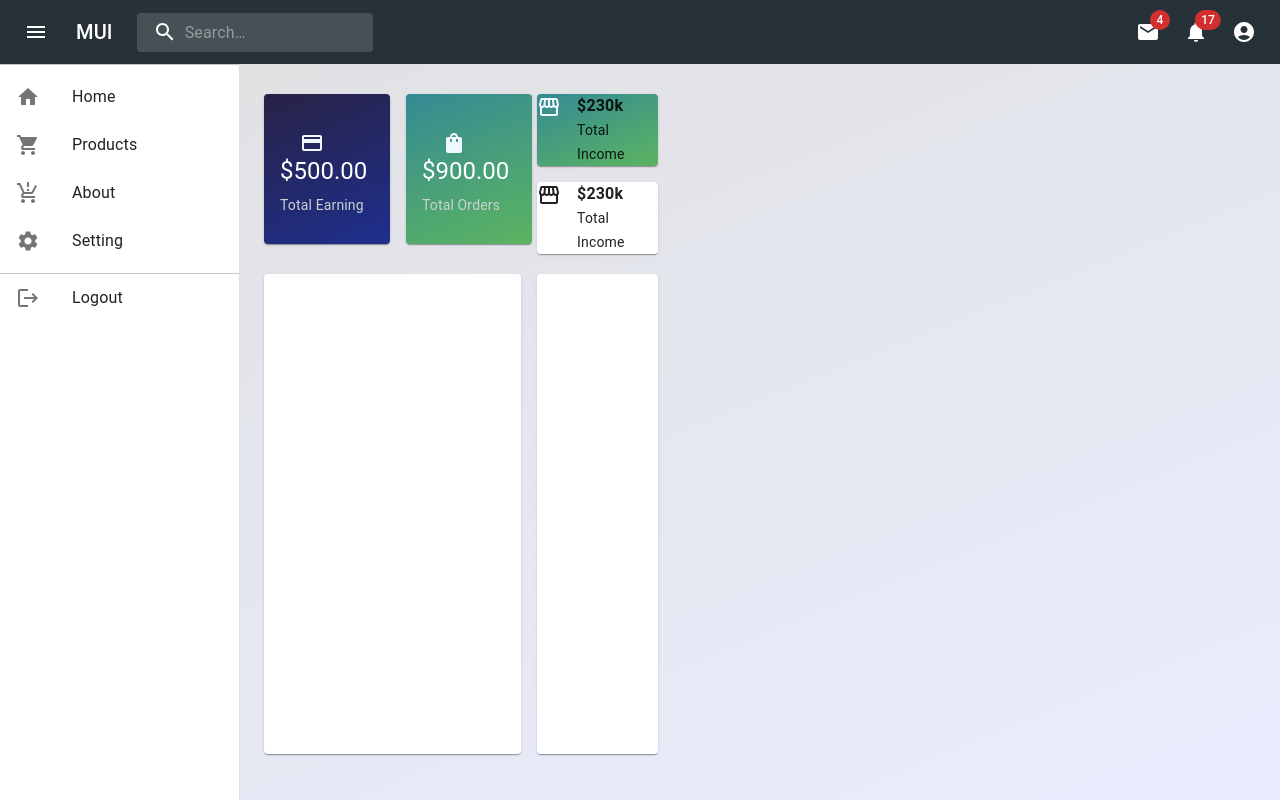
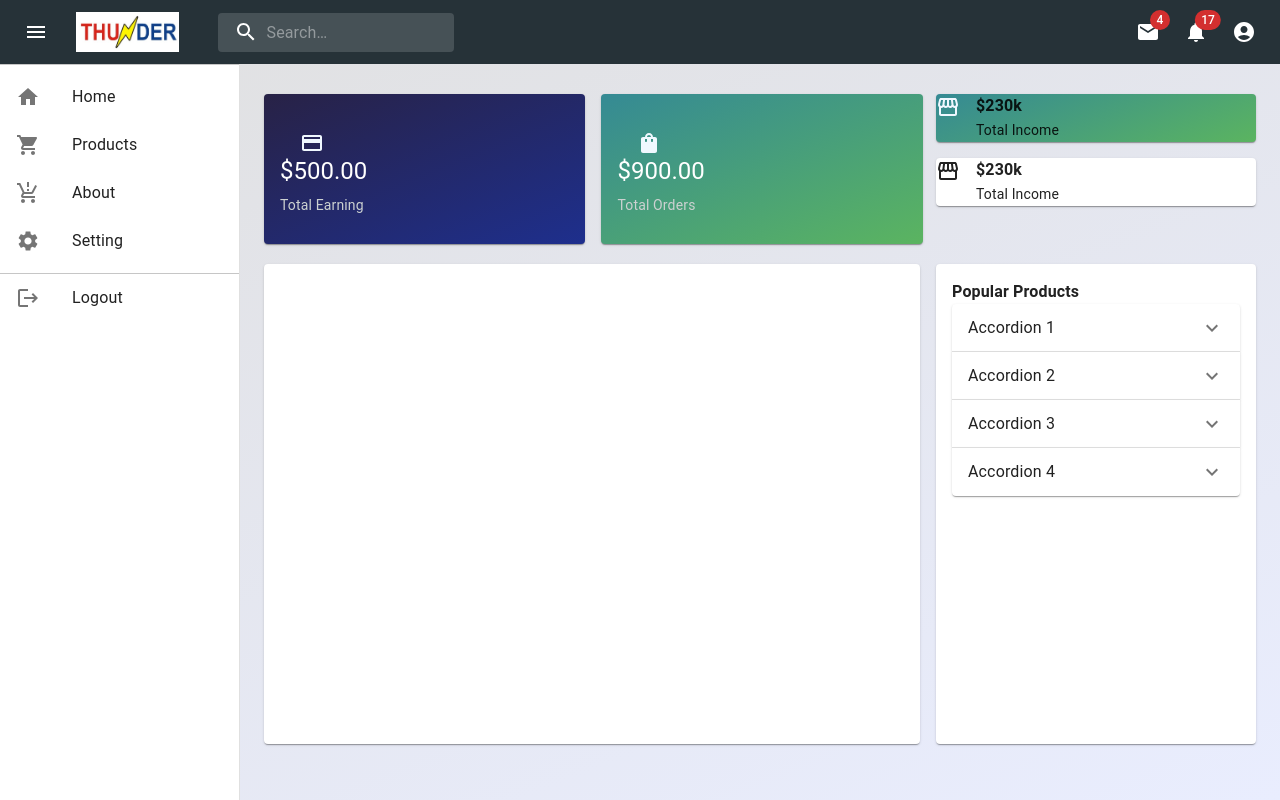
Before and after one commit to ViralSheladiya2027/e_com_admin, a React (Create React App) app: page /home in a window 1280 px wide. Built offline with nearby package versions, Linux system fonts and the light colour scheme.

Commit message:
accordian

```diff
--- a/src/App.css
+++ b/src/App.css
@@ -1,5 +1,5 @@
 .paddingall{
-    padding: 10px ,10px, 10px, 10px;
+    padding: 20px ,20px, 20px, 20px;
 }
 
 .pricesubtitle{
--- /dev/null
+++ b/src/Components/Accordiondash.js
@@ -0,0 +1,73 @@
+import * as React from 'react';
+import Accordion from '@mui/material/Accordion';
+import AccordionSummary from '@mui/material/AccordionSummary';
+import AccordionDetails from '@mui/material/AccordionDetails';
+import Typography from '@mui/material/Typography';
+import ExpandMoreIcon from '@mui/icons-material/ExpandMore';
+
+export default function Accordiondash() {
+  return (
+    <div>
+      <Accordion>
+        <AccordionSummary
+          expandIcon={<ExpandMoreIcon />}
+          aria-controls="panel1a-content"
+          id="panel1a-header"
+        >
+          <Typography>Accordion 1</Typography>
+        </AccordionSummary>
+        <AccordionDetails>
+          <Typography>
+            Lorem ipsum dolor sit amet, consectetur adipiscing elit. Suspendisse
+            malesuada lacus ex, sit amet blandit leo lobortis eget.
+          </Typography>
+        </AccordionDetails>
+      </Accordion>
+      <Accordion>
+        <AccordionSummary
+          expandIcon={<ExpandMoreIcon />}
+          aria-controls="panel2a-content"
+          id="panel2a-header"
+        >
+          <Typography>Accordion 2</Typography>
+        </AccordionSummary>
+        <AccordionDetails>
+          <Typography>
+            Lorem ipsum dolor sit amet, consectetur adipiscing elit. Suspendisse
+            malesuada lacus ex, sit amet blandit leo lobortis eget.
+          </Typography>
+        </AccordionDetails>
+      </Accordion>
+      <Accordion>
+        <AccordionSummary
+          expandIcon={<ExpandMoreIcon />}
+          aria-controls="panel2a-content"
+          id="panel2a-header"
+        >
+          <Typography>Accordion 3</Typography>
+        </AccordionSummary>
+        <AccordionDetails>
+          <Typography>
+            Lorem ipsum dolor sit amet, consectetur adipiscing elit. Suspendisse
+            malesuada lacus ex, sit amet blandit leo lobortis eget.
+          </Typography>
+        </AccordionDetails>
+      </Accordion>
+      <Accordion>
+        <AccordionSummary
+          expandIcon={<ExpandMoreIcon />}
+          aria-controls="panel2a-content"
+          id="panel2a-header"
+        >
+          <Typography>Accordion 4</Typography>
+        </AccordionSummary>
+        <AccordionDetails>
+          <Typography>
+            Lorem ipsum dolor sit amet, consectetur adipiscing elit. Suspendisse
+            malesuada lacus ex, sit amet blandit leo lobortis eget.
+          </Typography>
+        </AccordionDetails>
+      </Accordion>
+    </div>
+  );
+}
--- a/src/Components/Home.js
+++ b/src/Components/Home.js
@@ -7,6 +7,7 @@
 import StorefrontIcon from "@mui/icons-material/Storefront";
 import CreditCardIcon from "@mui/icons-material/CreditCard";
 import ShoppingBagIcon from "@mui/icons-material/ShoppingBag";
+import Accordiondash from "./Accordiondash";
 
 const Home = () => {
   return (
@@ -45,7 +46,6 @@
                         sx={{ color: "#ccd1d1" }}
                       >
                         Total Earning
-
                       </Typography>
                     </CardContent>
                   </Card>
@@ -115,7 +115,13 @@
               </Grid>
               <Grid item xs={4}>
                 <Card sx={{ height: 60 + "vh" }}>
-                  <CardContent></CardContent>
+                  <CardContent>
+                    <div className="paddingall">
+                      <span className="pricetitle">Popular Products</span>
+                      <br />
+                    </div>
+                    <Accordiondash />
+                  </CardContent>
                 </Card>
               </Grid>
             </Grid>
--- a/src/Components/Navbar.js
+++ b/src/Components/Navbar.js
@@ -161,6 +161,7 @@
 import NotificationsIcon from '@mui/icons-material/Notifications';
 import MoreIcon from '@mui/icons-material/MoreVert';
 import {useStore} from "../Store";
+import logo from "./logo/logo.png"
 
 const Search = styled('div')(({ theme }) => ({
   position: 'relative',
@@ -330,7 +331,7 @@
             component="div"
             sx={{ display: { xs: 'none', sm: 'block' } }}
           >
-            MUI
+            <img height="40px" style={{ marginRight: "15px" }}src={logo}/>
           </Typography>
           <Search>
             <SearchIconWrapper>
```
